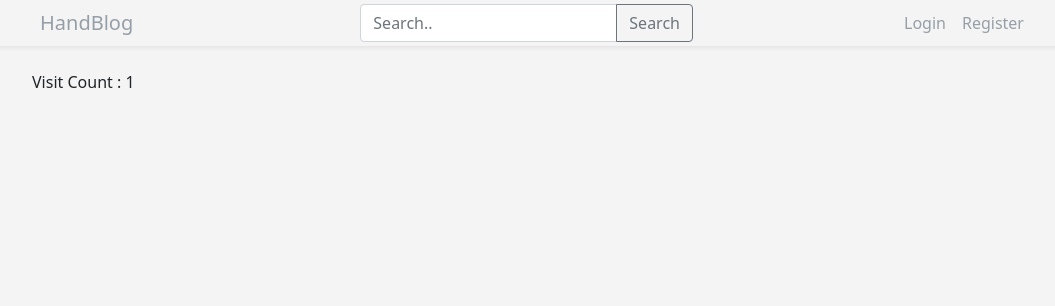
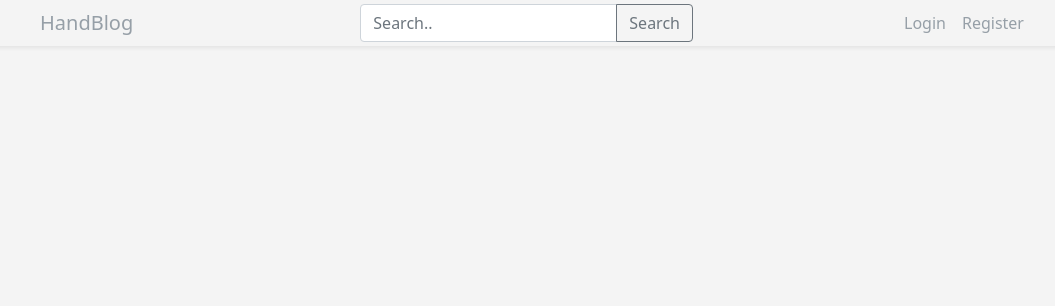
Before and after one commit to chunchiehdev/HandBlog, a Flask app: page / in a window 1280 px wide. Shown: the top 306 px of the page, without its empty margins (108-1163 px from the left). Run offline with Flask 2, Linux system fonts and the light colour scheme; data comes from the database, SQL or seed files in the repository; data that the repository does not hold is empty; some libraries are stand-ins or nearby versions.

Commit message:
posts.html:delete visit count

```diff
--- a/handblog/templates/posts.html
+++ b/handblog/templates/posts.html
@@ -6,7 +6,6 @@
 		<button type="button" class="btn-close" data-bs-dismiss="alert" aria-label="Close"></button>
 		</div>
 	{% endfor %}
-	<p>Visit Count : {{ get_visit_count('/') }}</p>
 	{% for post in posts.items %}
 		<div class="shadow p-3 mb-5 bg-body rounded">
 			<div class="d-flex">
```
